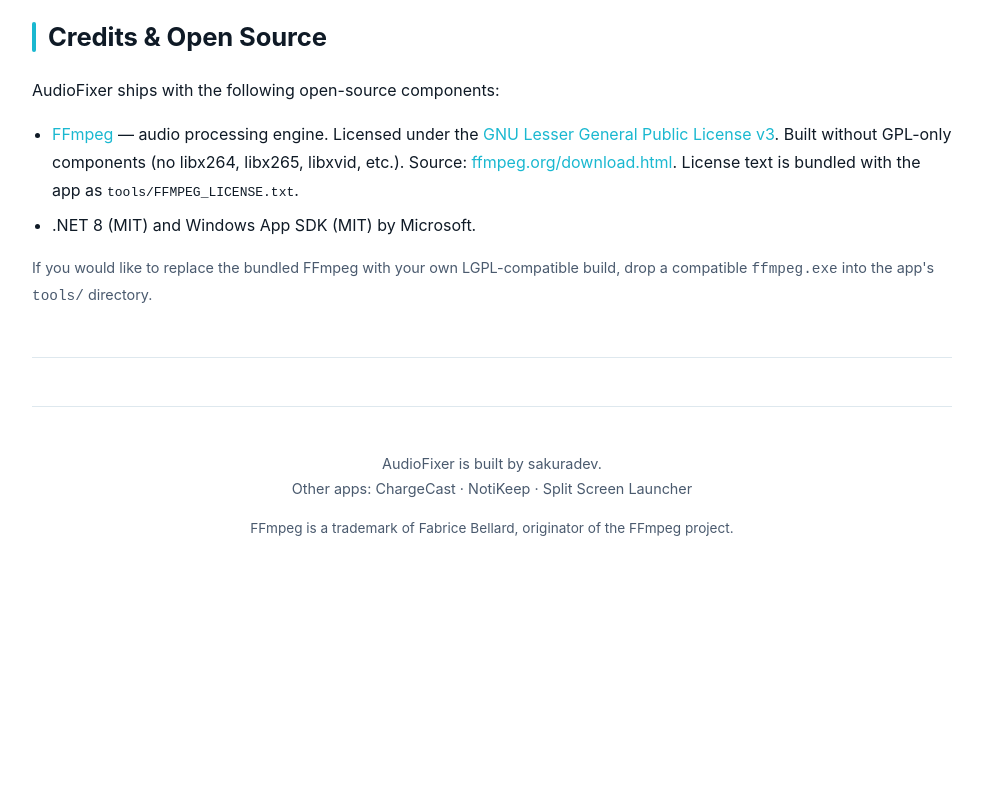
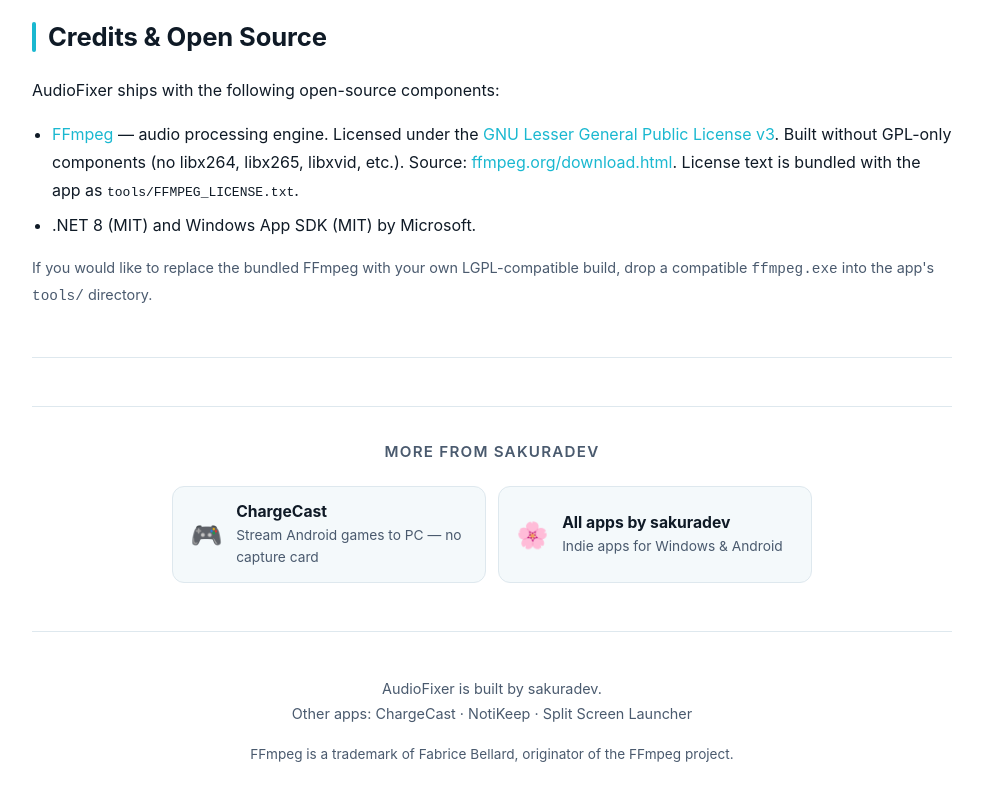
Before and after one commit to sakuradevjp/AudioFixer-notes, a plain HTML site: page index.html in a window 1280 px wide. Shown: the part 4234-5034 px from the top of the page, without its empty margins (148-1131 px from the left). Before the commit the page ends 4851 px from the top, so only its background shows below. Drawn offline with Linux system fonts and the light colour scheme.

Commit message:
Add 'More from sakuradev' cross-promo section
Adds a sibling-app + portfolio-hub link block above the footer.
Helps visitors discover related sakuradev apps.

```diff
--- a/index.html
+++ b/index.html
@@ -207,6 +207,20 @@
 
 <hr>
 
+<section style="margin:3rem 0 2rem;padding-top:2rem;border-top:1px solid var(--border,#e6e6ee)" aria-label="More from sakuradev">
+  <p style="font-size:.95rem;text-align:center;margin:0 0 1.25rem;color:var(--fg-soft,#4a4a5e);letter-spacing:.08em;text-transform:uppercase;font-weight:600">More from sakuradev</p>
+  <div style="display:grid;grid-template-columns:repeat(auto-fit,minmax(260px,1fr));gap:.75rem;max-width:640px;margin:0 auto">
+    <a href="https://sakuradevjp.github.io/ChargeCast-notes/" style="display:flex;align-items:center;gap:.85rem;background:var(--card,#f7f7fb);border:1px solid var(--border,#e6e6ee);border-radius:12px;padding:.9rem 1.1rem;text-decoration:none;color:inherit">
+      <span style="font-size:1.6rem;flex-shrink:0;line-height:1">🎮</span>
+      <span style="line-height:1.4"><strong style="display:block;color:var(--fg,#1a1a2e);font-size:.98rem">ChargeCast</strong><span style="color:var(--fg-soft,#4a4a5e);font-size:.86rem">Stream Android games to PC — no capture card</span></span>
+    </a>
+    <a href="https://sakuradevjp.github.io/" style="display:flex;align-items:center;gap:.85rem;background:var(--card,#f7f7fb);border:1px solid var(--border,#e6e6ee);border-radius:12px;padding:.9rem 1.1rem;text-decoration:none;color:inherit">
+      <span style="font-size:1.6rem;flex-shrink:0;line-height:1">🌸</span>
+      <span style="line-height:1.4"><strong style="display:block;color:var(--fg,#1a1a2e);font-size:.98rem">All apps by sakuradev</strong><span style="color:var(--fg-soft,#4a4a5e);font-size:.86rem">Indie apps for Windows &amp; Android</span></span>
+    </a>
+  </div>
+</section>
+
 <footer>
   <p>AudioFixer is built by <a href="https://sakuradevjp.github.io/">sakuradev</a>.<br>
   Other apps: <a href="https://sakuradevjp.github.io/ChargeCast-notes/">ChargeCast</a> · <a href="https://sakuradevjp.github.io/notikeep-notes/">NotiKeep</a> · <a href="https://sakuradevjp.github.io/split-screen-launcher-notes/">Split Screen Launcher</a></p>
```
